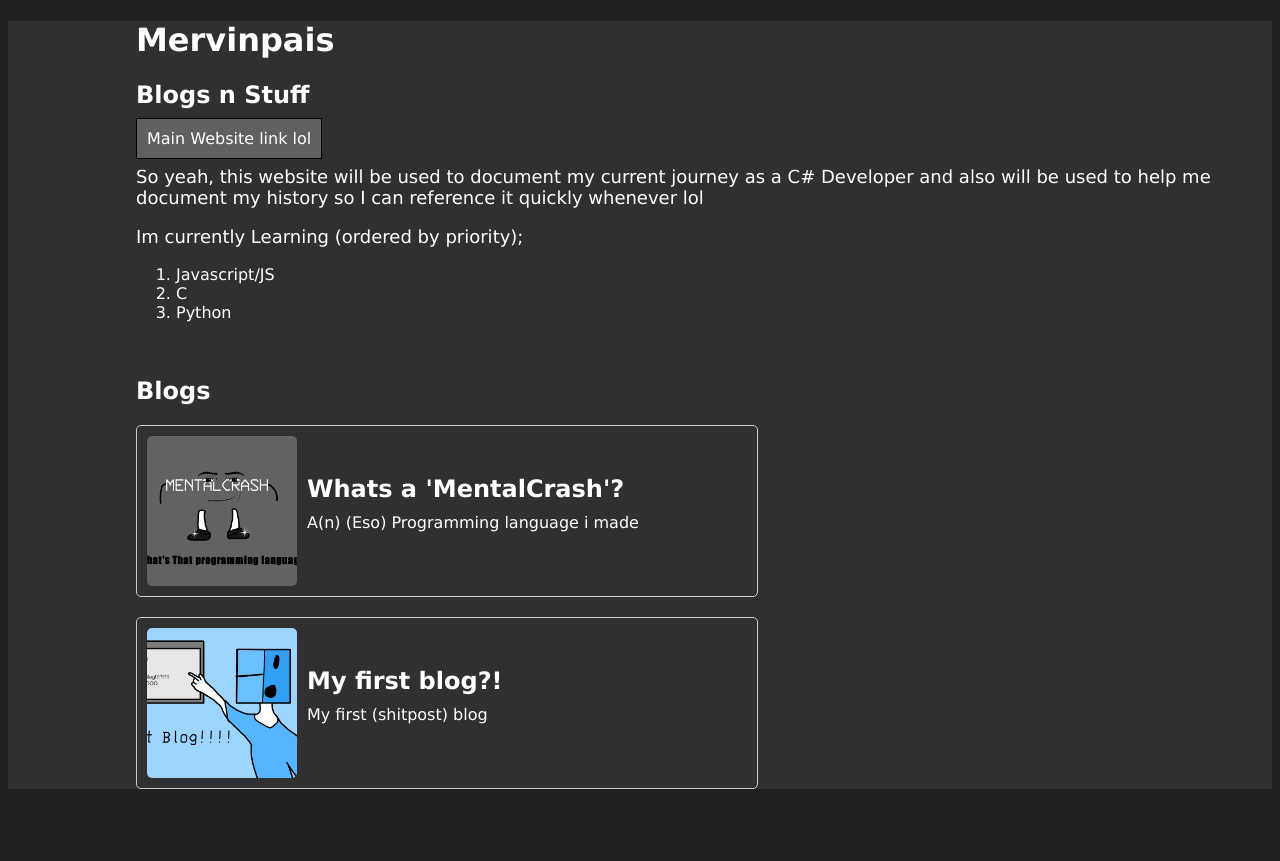
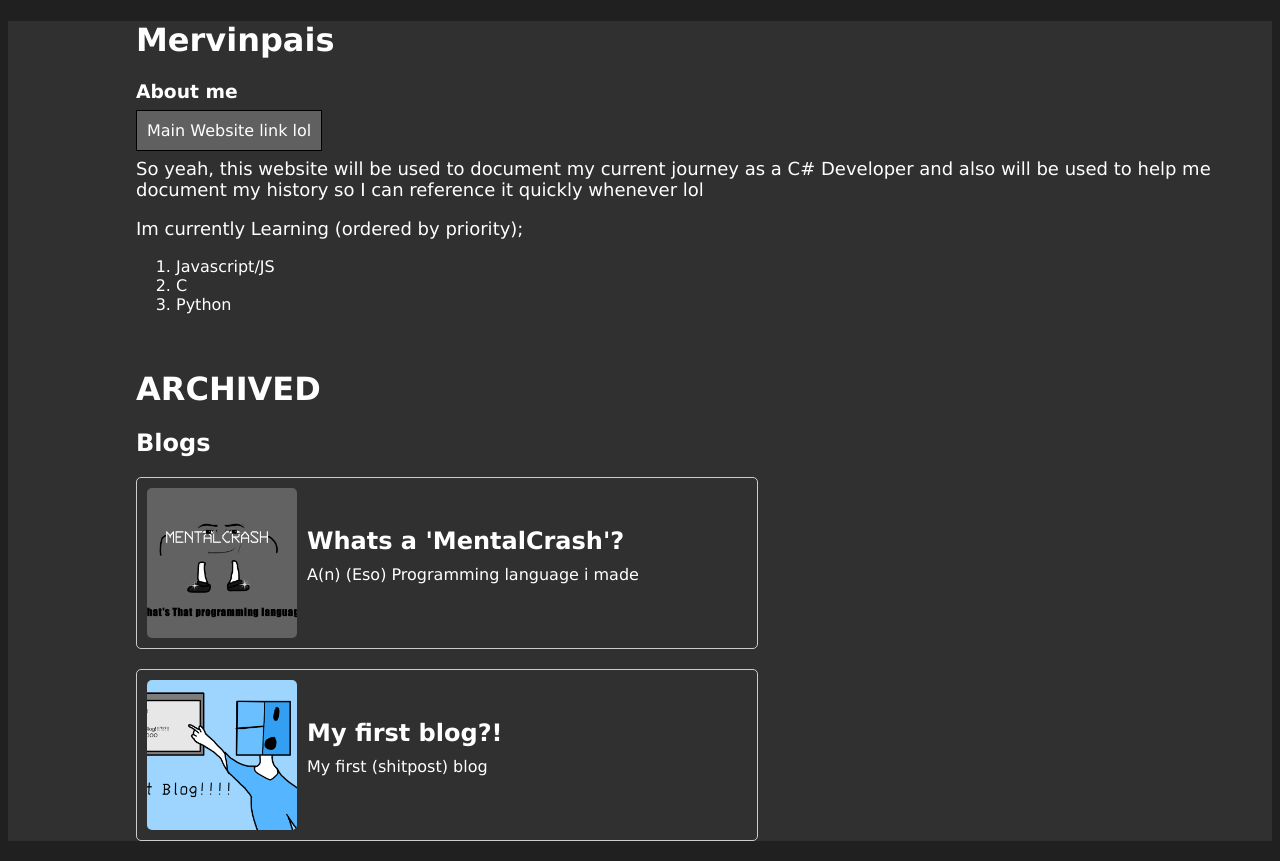
Before and after one commit to Mervinpais/Mervinpais, a plain HTML site: page index.html in a window 1280 px wide. Before the commit the page ends 809 px from the top, so only its background shows below. Drawn offline with Linux system fonts and the light colour scheme.

Commit message:
updated shiz

```diff
--- a/index.html
+++ b/index.html
@@ -48,7 +48,7 @@
 </head>
 <body>
     <h1>Mervinpais</h1>
-    <h2>Blogs n Stuff</h2>
+    <h3>About me</h3>
     <a href="http://mervin14.epizy.com/?i=1">Main Website link lol</a>
     <p>So yeah, this website will be used to document my current journey as a C# Developer and also will be used to help me document my history so I can reference it quickly whenever lol</p>
     <p>Im currently Learning (ordered by priority);</p>
@@ -58,6 +58,8 @@
         <li>Python</li>
     </ol>
     <br />
+    <div>
+        <h1>ARCHIVED</h1>
         <h2>Blogs</h2>
         <div class="blog-item" onclick="location.href='blogPages/whats_a_mentalcrash.html';">
             <img src="blogItems/whats_a_mentalcrash/whats_a_mentalcrash.png" alt="Blog Image">
@@ -73,5 +75,6 @@
                 <p class="blog-preview">My first (shitpost) blog</p>
             </div>
         </div>
+    </div>
 </body>
 </html>
```
Also changed, not shown: 1 other file. Lines whose indentation alone changed are shown as unchanged.
